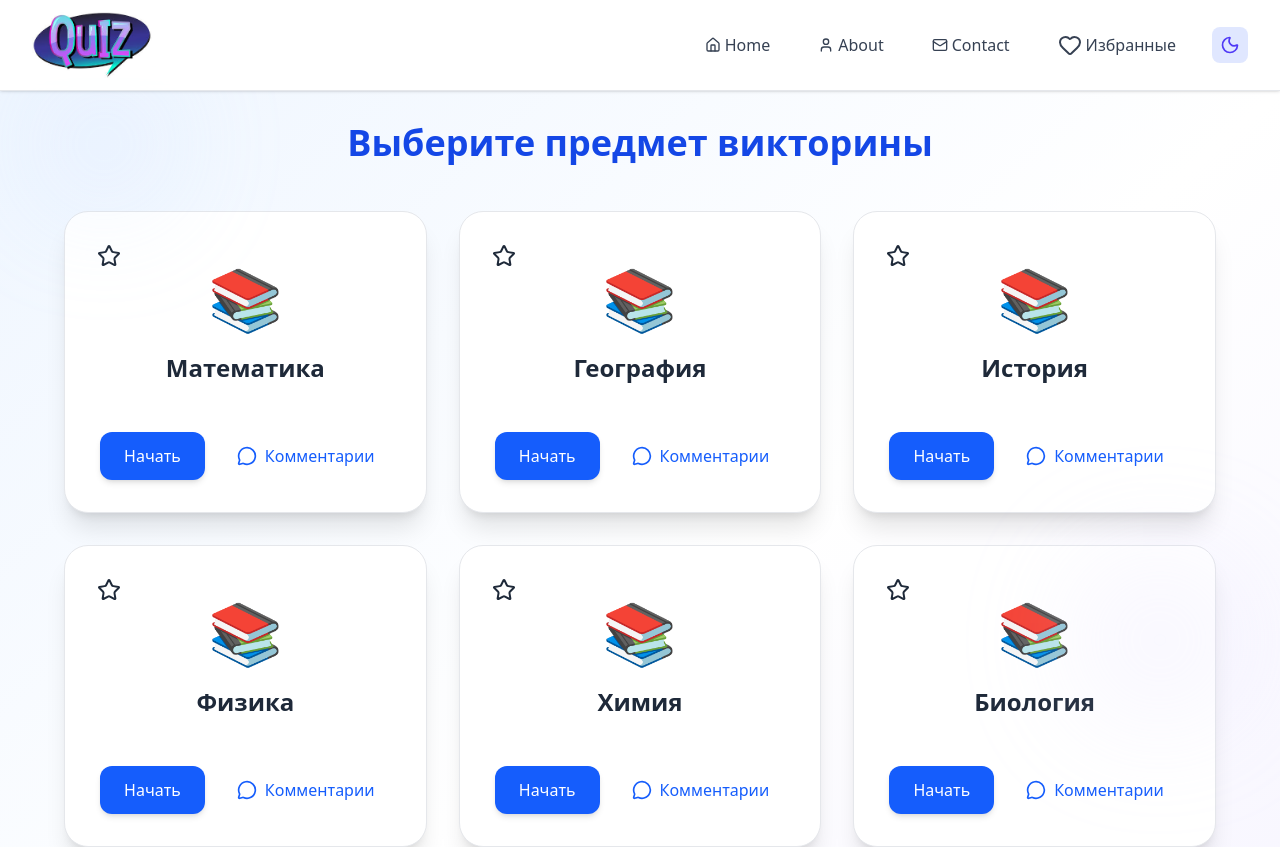
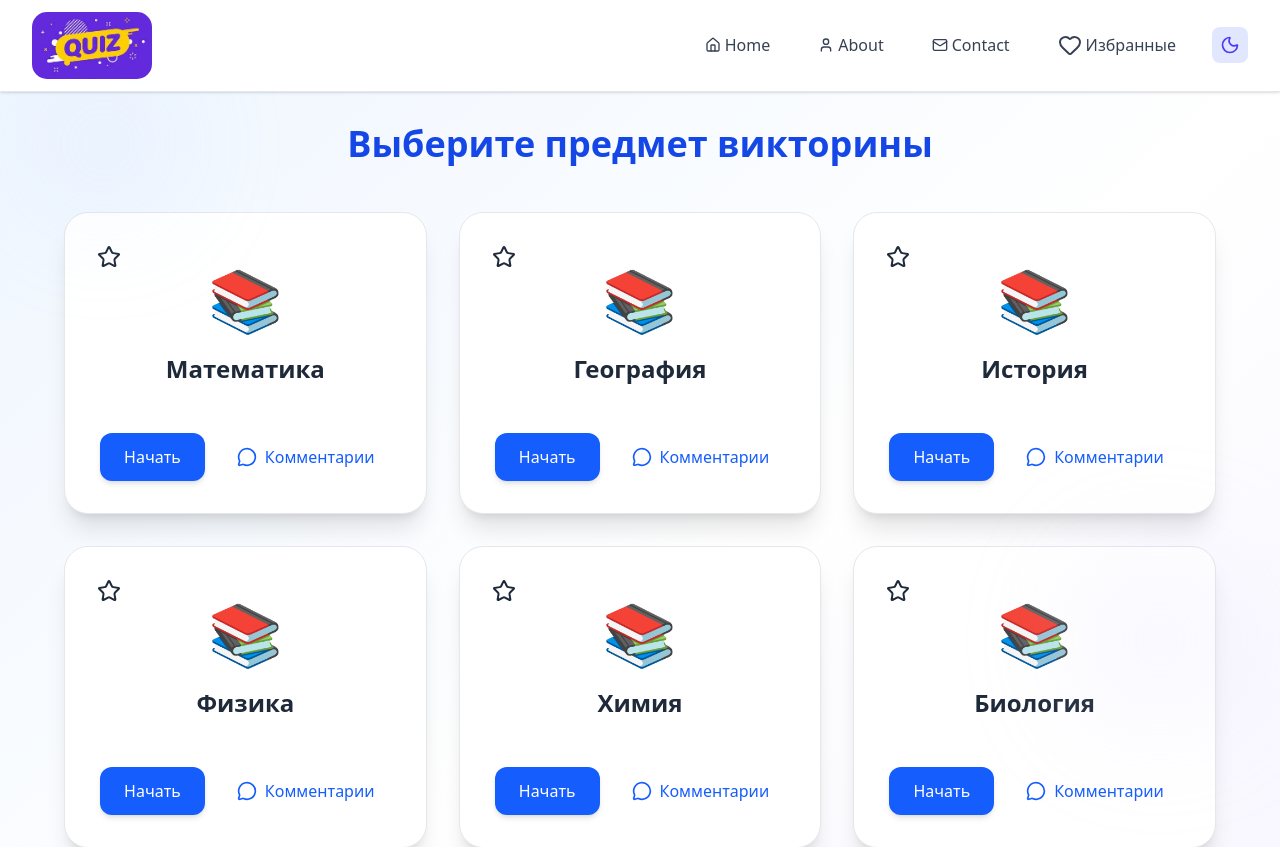
Before and after one commit to SayfovAliakbar/Quiz, a Next.js app: page / in a window 1280 px wide. Shown: the top 847 px of the page. Built offline with nearby package versions, Linux system fonts and the light colour scheme; data requests are answered from the project's data file.

Commit message:
Change logo image

```diff
--- a/src/components/header/header.jsx
+++ b/src/components/header/header.jsx
@@ -1,7 +1,7 @@
 'use client'
 import React from 'react'
 import Link from 'next/link'
-import logo from '../../shared/Без названия (2).jpg'
+import logo from '../../shared/quizLogo.jpg'
 import Image from 'next/image'
 import { useTheme } from '../theme'
 import { Moon, Sun, Home, User, Mail, Heart } from 'lucide-react'
@@ -25,7 +25,7 @@ const Header = () => {
 							alt='logo'
 							height={40}
 							width={120}
-							className='transition-transform duration-300 group-hover:scale-105'
+							className='transition-transform duration-300 group-hover:scale-105 rounded-[15px]'
 						/>
 					</Link>
 
```
Also changed, not shown: src/shared/quizLogo.jpg (added).
